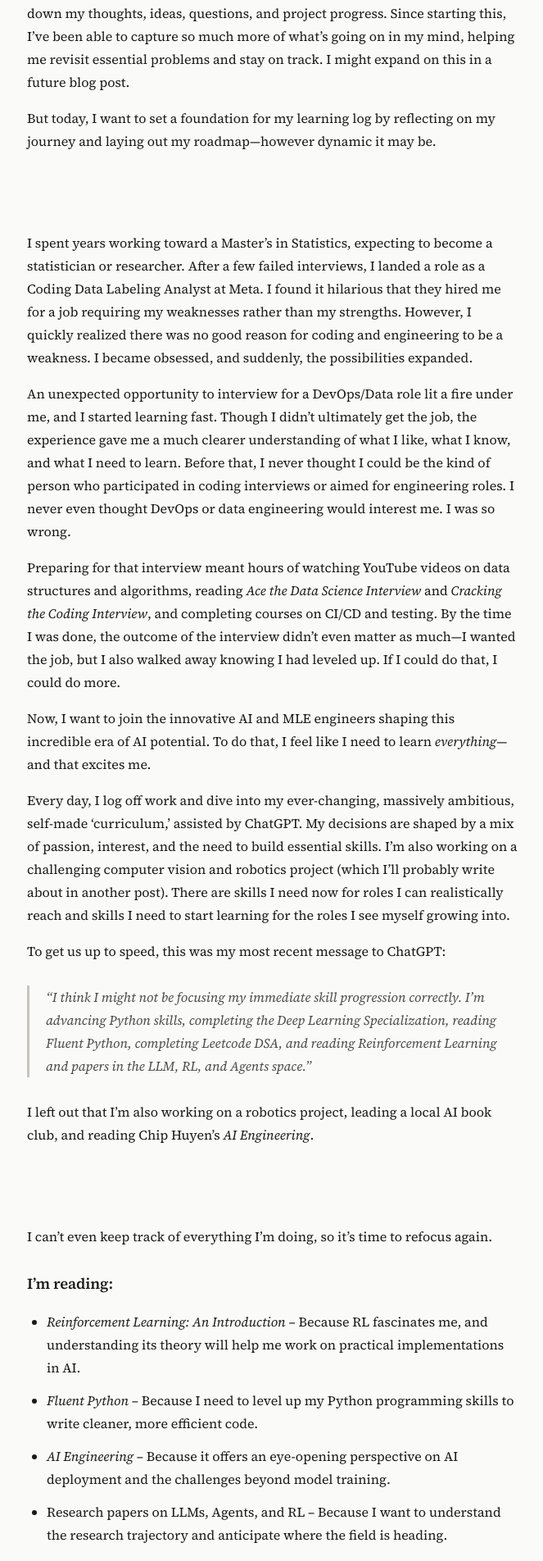
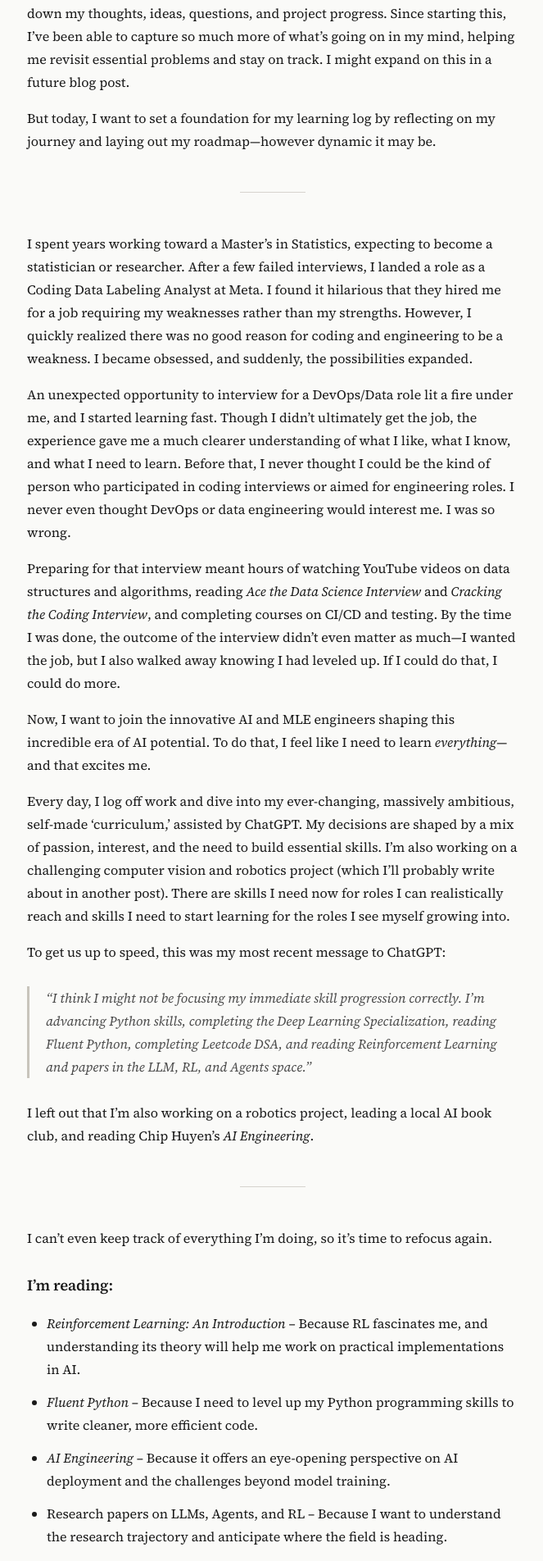
Before and after one commit to itstrieu/itstrieu.github.io, a Jekyll site: the page built from _posts/2025-02-19-learning_log.md, in a window 1280 px wide. Shown: the part 1020-2924 px from the top of the page at 82% size, without its empty margins (307-970 px from the left). Built offline with Jekyll 4.4.1, drawn with Linux system fonts in a browser that asks for light colours.

Commit message:
Add subtle centered rule for section breaks
Short 80px line in muted gray, centered, with breathing room.

Co-Authored-By: Claude Opus 4.6 <noreply@anthropic.com>

```diff
--- a/_sass/_base.scss
+++ b/_sass/_base.scss
@@ -111,10 +111,12 @@ blockquote p {
   margin-bottom: 0.5em;
 }
 
-// Horizontal rules — structural breath, no visible line
+// Horizontal rules
 hr {
   border: none;
-  margin: 48px 0;
+  border-top: 1px solid $rule;
+  max-width: 80px;
+  margin: 3rem auto;
 }
 
 // Tables
```
